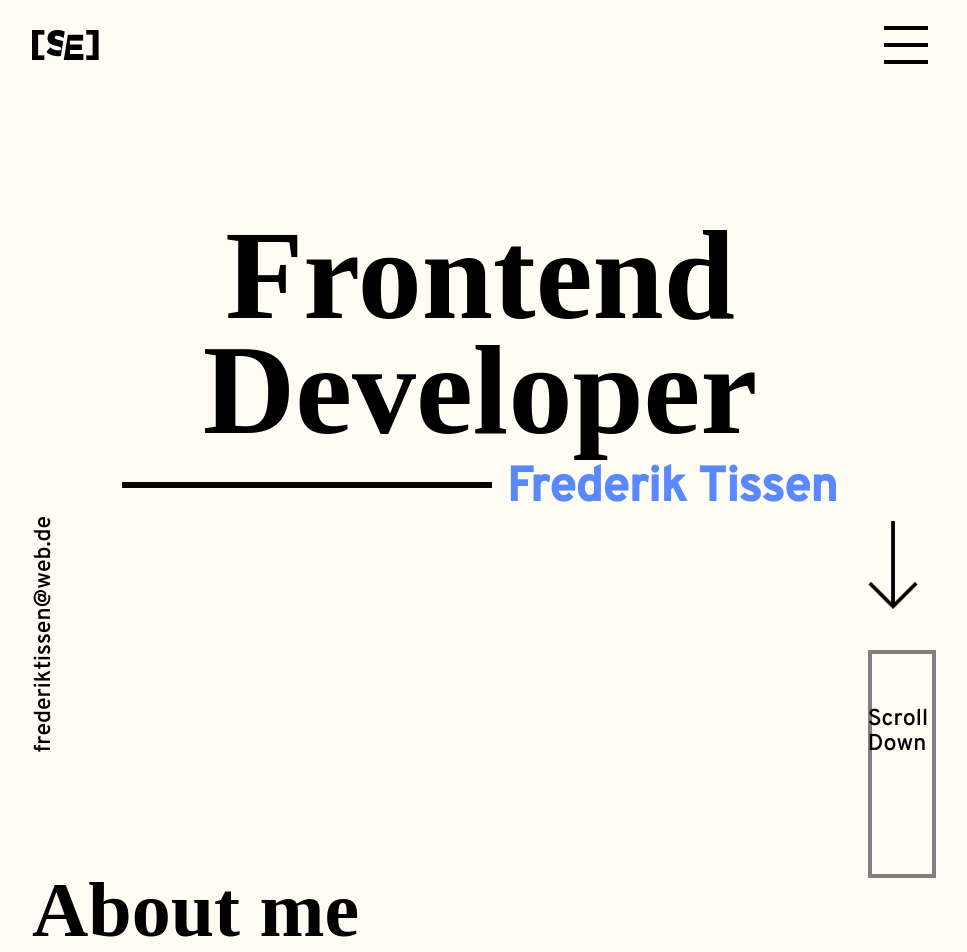
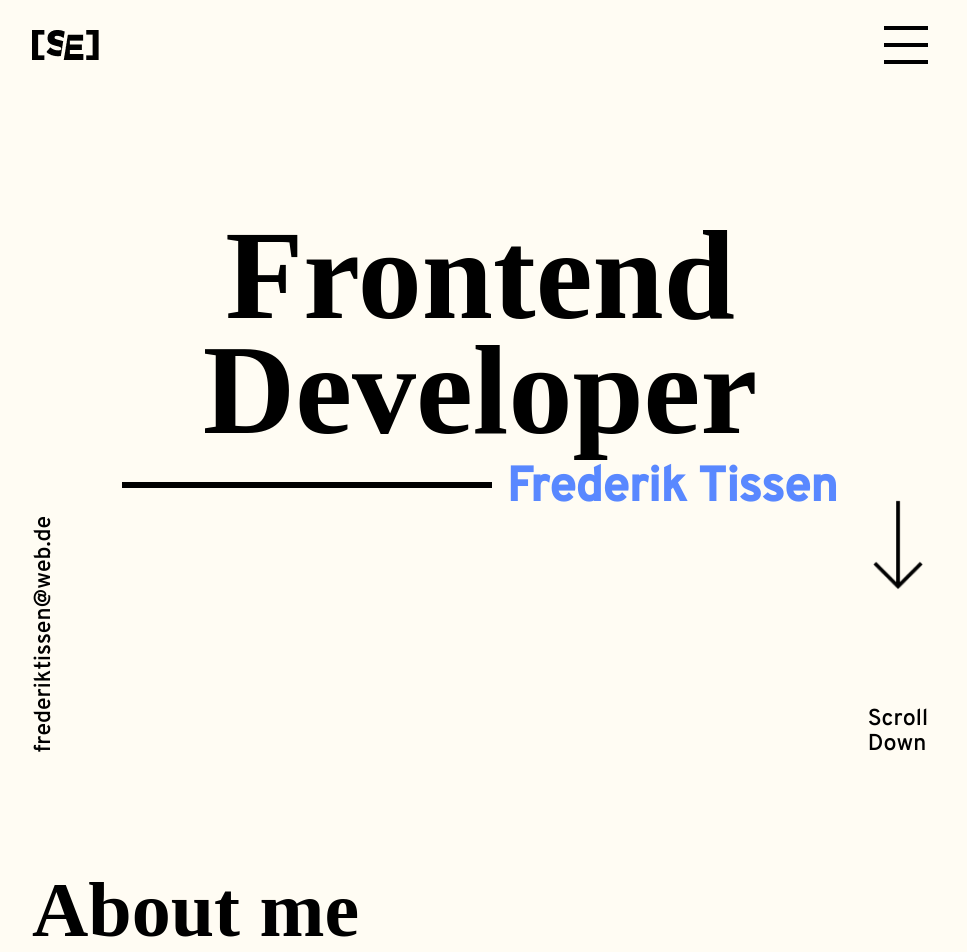
Before and after one commit to FrederikTissen/Portfolio, an Angular app: page / in a window 1280 px wide. Shown: the top 952 px of the page, without its empty margins (160-1127 px from the left). Built offline with nearby package versions, Linux system fonts and the light colour scheme; a web font is replaced by a local one.

Commit message:
bug animatione

```diff
--- a/package.json
+++ b/package.json
@@ -18,6 +18,7 @@
     "@angular/platform-browser": "^15.0.0",
     "@angular/platform-browser-dynamic": "^15.0.0",
     "@angular/router": "^15.0.0",
+    "animate.css": "^4.1.1",
     "rxjs": "~7.5.0",
     "tslib": "^2.3.0",
     "zone.js": "~0.12.0"
--- a/src/app/about-me/about-me.component.scss
+++ b/src/app/about-me/about-me.component.scss
@@ -12,6 +12,8 @@
         font-weight: 800;
         font-size: 78px;
     }
+
+
 }
 
 
@@ -61,8 +63,23 @@
         font-style: normal;
         font-weight: 400;
         font-size: 23px;
+        cursor: pointer;
+
+
+        &:hover {
+            animation: flipInY 3s;
+        }
     }
 }
+
+
+
+
+
+
+
+
+
 
 .arrow-left {
     position: relative;
--- a/src/app/about-me/about-me.component.ts
+++ b/src/app/about-me/about-me.component.ts
@@ -7,4 +7,5 @@ import { Component } from '@angular/core';
 })
 export class AboutMeComponent {
 
+
 }
--- a/src/app/app-routing.module.ts
+++ b/src/app/app-routing.module.ts
@@ -1,6 +1,9 @@
 import { NgModule } from '@angular/core';
 import { RouterModule, Routes } from '@angular/router';
 import { StartscreenComponent } from './startscreen/startscreen.component';
+
+
+
 
 const routes: Routes = [
 
--- a/src/app/my-skills/my-skills.component.scss
+++ b/src/app/my-skills/my-skills.component.scss
@@ -25,6 +25,10 @@
     align-items: center;
     flex-direction: column;
 
+    &:hover {
+        color: #5988FF;
+    }
+
     p {
         font-family: 'Overpass';
         font-style: normal;
@@ -46,6 +50,10 @@
     top: 45px;
     padding-left: 30px;
     padding-right: 30px;
+
+    &:hover {
+        color: #5988FF;
+    }
 }
 
 
--- a/src/app/portfolio/portfolio.component.scss
+++ b/src/app/portfolio/portfolio.component.scss
@@ -96,6 +96,13 @@
         font-style: normal;
         font-weight: 400;
         font-size: 23px;
+
+        &:hover {
+            width: 230px;
+            font-weight: bold;
+            border: 4px solid #000000;
+            filter: drop-shadow(5px 5px 15px rgba(0, 0, 0, 0.15));
+        }
     }
 }
 
@@ -163,6 +170,13 @@
         font-style: normal;
         font-weight: 400;
         font-size: 23px;
+
+        &:hover {
+            width: 230px;
+            font-weight: bold;
+            border: 4px solid #000000;
+            filter: drop-shadow(5px 5px 15px rgba(0, 0, 0, 0.15));
+        }
     }
 }
 
--- a/src/app/startscreen/startscreen.component.html
+++ b/src/app/startscreen/startscreen.component.html
@@ -19,8 +19,7 @@
         <p>frederiktissen@web.de</p>
         <div class="scroll">
             <div class="arrow-down-div">
-                <img src="assets/img/arrow-down.png" alt="">
-                <div></div>
+                <img class="animate__animated animate__fadeOutDown animate__infinite" src="assets/img/arrow-down.png" alt="">
 
             </div>
             <span>Scroll</span>
--- a/src/app/startscreen/startscreen.component.scss
+++ b/src/app/startscreen/startscreen.component.scss
@@ -67,6 +67,8 @@
     }
 
 
+
+
 }
 
 .sub-header-line {
@@ -113,22 +115,20 @@
 .arrow-down-div {
     width: 60px;
     height: 220px;
+    display: flex;
+    justify-content: center;
 
-
-    div {
-        border: 4px solid grey;
-        width: 60px;
-        height: 220px;
-
-    }
 
 
 
     img {
         width: 50px;
-        height: 150px;
+        height: 110px;
         object-fit: contain;
-        position: relative;
-        z-index: -50;
     }
 }
+
+.animate__animated.animate__fadeOutDown {
+    --animate-duration: 1s;
+
+  }
--- a/src/index.html
+++ b/src/index.html
@@ -1,13 +1,17 @@
 <!doctype html>
 <html lang="en">
+
 <head>
   <meta charset="utf-8">
   <title>Portfolio</title>
   <base href="/">
   <meta name="viewport" content="width=device-width, initial-scale=1">
   <link rel="icon" type="image/x-icon" href="favicon.ico">
+  <link rel="stylesheet" href="https://cdnjs.cloudflare.com/ajax/libs/animate.css/4.1.1/animate.min.css" />
 </head>
+
 <body>
   <app-root></app-root>
 </body>
+
 </html>
--- a/src/styles.scss
+++ b/src/styles.scss
@@ -2,7 +2,11 @@ body {
     background-color: #FFFCF3;
     margin: 0;
 
-
+    h2 {
+      &:hover {
+        color: #5988FF;
+    }
+    }
 
 
 }
```
Also changed, not shown: 1 other file (tests, documents, lock files or other folders).
